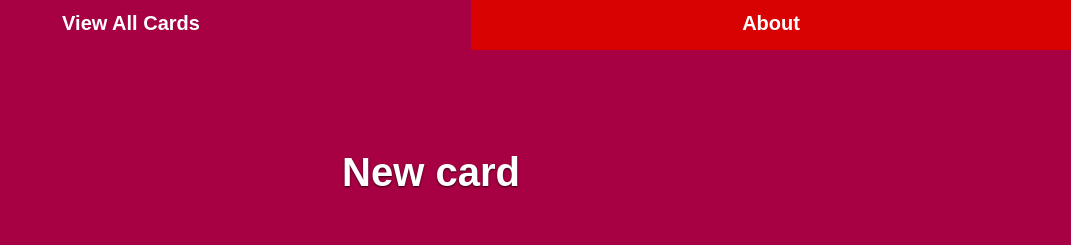
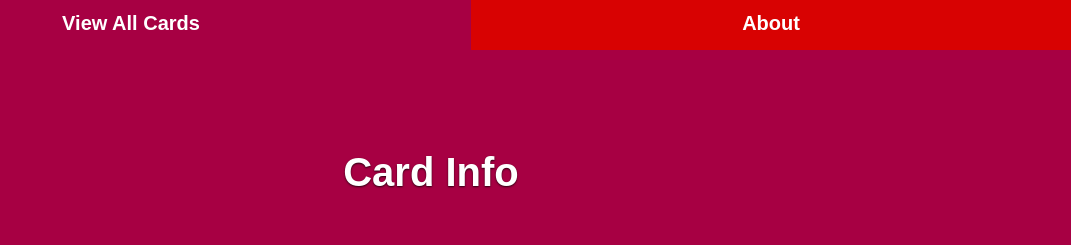
Before and after one commit to amordvinov/react_training, a React (Create React App) app: page /cards/1 in a window 1280 px wide. Shown: the top 245 px of the page, without its empty margins (209-1280 px from the left). Built offline with nearby package versions, Linux system fonts and the light colour scheme.

Commit message:
#tutorial-react-training-cards - bug fixing

```diff
--- a/src/containers/CardPage/CardPage.jsx
+++ b/src/containers/CardPage/CardPage.jsx
@@ -48,7 +48,7 @@ class CardPage extends Component {
     let cardPageContent = (
       <div />
     );
-    const pageTitle = this.props.card !== undefined && this.props.card.id ? 'Card Info' : 'New card';
+    const pageTitle = this.state.card !== undefined && this.state.card.id ? 'Card Info' : 'New card';
     const { redirect } = this.state;
 
     if (this.state.card) {
--- a/webpack.config.production.js
+++ b/webpack.config.production.js
@@ -49,8 +49,7 @@ module.exports = {
   plugins: [
     new ExtractTextPlugin('bundle.css'),
     new CopyWebpackPlugin([
-      { from: 'public/favicon.ico', to: 'favicon.ico' },
-      { from: 'public/manifest.json', to: 'manifest.json' }
+      { from: 'public/favicon.ico', to: 'favicon.ico' }
     ]),
     new webpack.optimize.UglifyJsPlugin({
       compress: {
```
